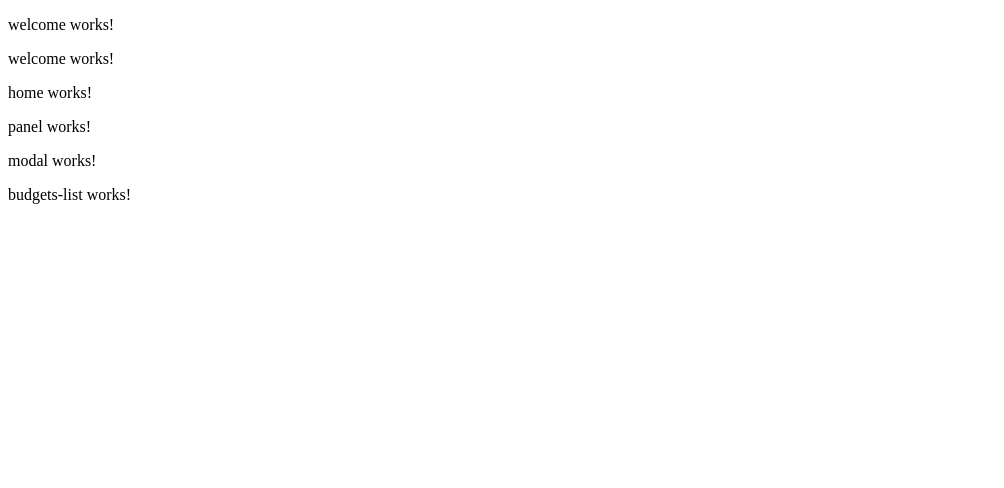
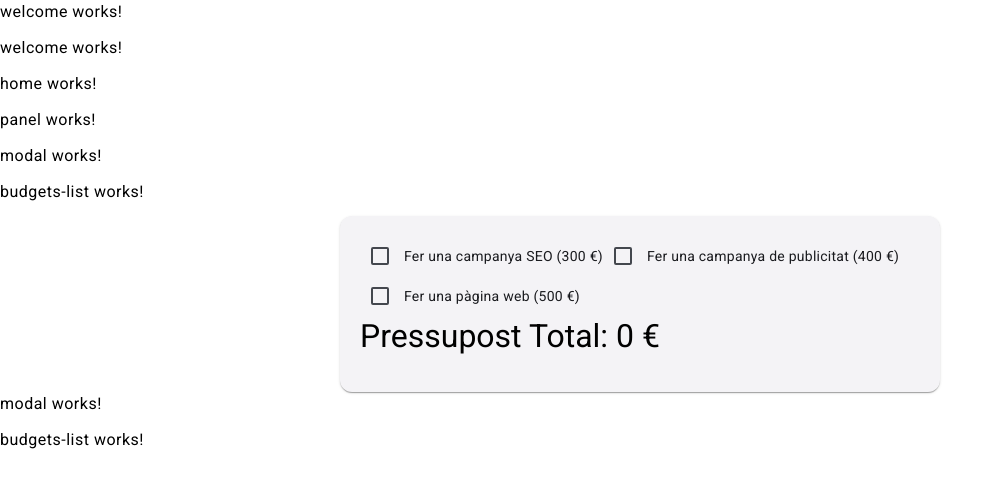
Before and after one commit to deuvede24/Budget, an Angular app: page / in a window 1280 px wide. Shown: the top 488 px of the page, without its empty margins (0-1004 px from the left). Built offline with nearby package versions, Linux system fonts and the light colour scheme.

Commit message:
works 22

```diff
--- a/angular.json
+++ b/angular.json
@@ -28,10 +28,12 @@
             "assets": [
               {
                 "glob": "**/*",
-                "input": "public"
+                "input": "public",
+                "output": "/"
               }
             ],
             "styles": [
+              "@angular/material/prebuilt-themes/azure-blue.css",
               "src/styles.scss"
             ],
             "scripts": []
@@ -87,10 +89,12 @@
             "assets": [
               {
                 "glob": "**/*",
-                "input": "public"
+                "input": "public",
+                "output": "/"
               }
             ],
             "styles": [
+              "@angular/material/prebuilt-themes/azure-blue.css",
               "src/styles.scss"
             ],
             "scripts": []
--- a/package.json
+++ b/package.json
@@ -11,13 +11,16 @@
   "private": true,
   "dependencies": {
     "@angular/animations": "^18.0.0",
+    "@angular/cdk": "^18.0.3",
     "@angular/common": "^18.0.0",
     "@angular/compiler": "^18.0.0",
     "@angular/core": "^18.0.0",
     "@angular/forms": "^18.0.0",
+    "@angular/material": "^18.0.3",
     "@angular/platform-browser": "^18.0.0",
     "@angular/platform-browser-dynamic": "^18.0.0",
     "@angular/router": "^18.0.0",
+    "bootstrap": "^5.3.3",
     "rxjs": "~7.8.0",
     "tslib": "^2.3.0",
     "zone.js": "~0.14.3"
--- a/src/app/panel/panel/panel.component.html
+++ b/src/app/panel/panel/panel.component.html
@@ -1,3 +1,15 @@
 <p>panel works!</p>
 <!-- panel.component.html -->
 <app-modal></app-modal>
+
+<mat-card>
+    <form [formGroup]="budgetForm">
+      <mat-checkbox formControlName="seo">Fer una campanya SEO (300 €)</mat-checkbox>
+      <mat-checkbox formControlName="advertising">Fer una campanya de publicitat (400 €)</mat-checkbox>
+      <mat-checkbox formControlName="website">Fer una pàgina web (500 €)</mat-checkbox>
+    </form>
+    <div class="mt-3">
+      <h4>Pressupost Total: {{ totalBudget }} €</h4>
+    </div>
+  </mat-card>
+  <app-modal></app-modal>
--- a/src/app/panel/panel/panel.component.scss
+++ b/src/app/panel/panel/panel.component.scss
@@ -0,0 +1,10 @@
+mat-card {
+    padding: 20px;
+    max-width: 600px;
+    margin: 0 auto;
+  }
+
+  .mat-checkbox {
+    display: block;
+    margin-bottom: 10px;
+  }
--- a/src/app/panel/panel/panel.component.ts
+++ b/src/app/panel/panel/panel.component.ts
@@ -1,4 +1,4 @@
-import { Component } from '@angular/core';
+/*import { Component } from '@angular/core';
 import { CommonModule } from '@angular/common';
 import { ReactiveFormsModule, FormBuilder, FormGroup } from '@angular/forms';
 import { ModalComponent } from './../../shared/modal/modal/modal.component';
@@ -15,6 +15,39 @@ import { BudgetService } from '../../services/budget.service';
 export class PanelComponent {
   constructor(private budgetService: BudgetService) {}
 }
+*/
+
+//BudgetService
 
 
-//BudgetService
+import { Component } from '@angular/core';
+import { CommonModule } from '@angular/common';
+import { ReactiveFormsModule, FormBuilder, FormGroup } from '@angular/forms';
+import { MatCheckboxModule } from '@angular/material/checkbox';
+import { MatCardModule } from '@angular/material/card';
+import { ModalComponent } from './../../shared/modal/modal/modal.component';
+import { BudgetService } from '../../services/budget.service';
+
+@Component({
+  selector: 'app-panel',
+  templateUrl: './panel.component.html',
+  styleUrls: ['./panel.component.scss'],
+  standalone: true,
+  imports: [CommonModule, ReactiveFormsModule, MatCheckboxModule, MatCardModule, ModalComponent]
+})
+export class PanelComponent {
+  budgetForm: FormGroup;
+  totalBudget: number = 0;
+
+  constructor(private fb: FormBuilder, private budgetService: BudgetService) {
+    this.budgetForm = this.fb.group({
+      seo: false,
+      advertising: false,
+      website: false
+    });
+
+    this.budgetForm.valueChanges.subscribe(values => {
+      this.totalBudget = this.budgetService.calculateBudget(values);
+    });
+  }
+}
--- a/src/app/services/budget.service.ts
+++ b/src/app/services/budget.service.ts
@@ -1,4 +1,4 @@
-import { Injectable } from '@angular/core';
+/*import { Injectable } from '@angular/core';
 
 @Injectable({
   providedIn: 'root'
@@ -6,4 +6,35 @@ import { Injectable } from '@angular/core';
 export class BudgetService {
 
   constructor() { }
+}*/
+
+
+
+import { Injectable } from '@angular/core';
+
+@Injectable({
+  providedIn: 'root'
+})
+export class BudgetService {
+  private prices = {
+    seo: 300,
+    advertising: 400,
+    website: 500
+  };
+
+  constructor() {}
+
+  calculateBudget(values: any): number {
+    let total = 0;
+    if (values.seo) {
+      total += this.prices.seo;
+    }
+    if (values.advertising) {
+      total += this.prices.advertising;
+    }
+    if (values.website) {
+      total += this.prices.website;
+    }
+    return total;
+  }
 }
--- a/src/index.html
+++ b/src/index.html
@@ -6,8 +6,10 @@
   <base href="/">
   <meta name="viewport" content="width=device-width, initial-scale=1">
   <link rel="icon" type="image/x-icon" href="favicon.ico">
+  <link href="https://fonts.googleapis.com/css2?family=Roboto:wght@300;400;500&display=swap" rel="stylesheet">
+  <link href="https://fonts.googleapis.com/icon?family=Material+Icons" rel="stylesheet">
 </head>
-<body>
+<body class="mat-typography">
   <app-root></app-root>
 </body>
 </html>
--- a/src/styles.scss
+++ b/src/styles.scss
@@ -1 +1,10 @@
 /* You can add global styles to this file, and also import other style files */
+
+html, body { height: 100%; }
+body { margin: 0; font-family: Roboto, "Helvetica Neue", sans-serif; }
+//@import "~@angular/material/prebuilt-themes/indigo-pink.css";
+
+
+
+
+@import "~@angular/material/prebuilt-themes/azure-blue.css";
```
Also changed, not shown: 1 other file (tests, documents, lock files or other folders).
